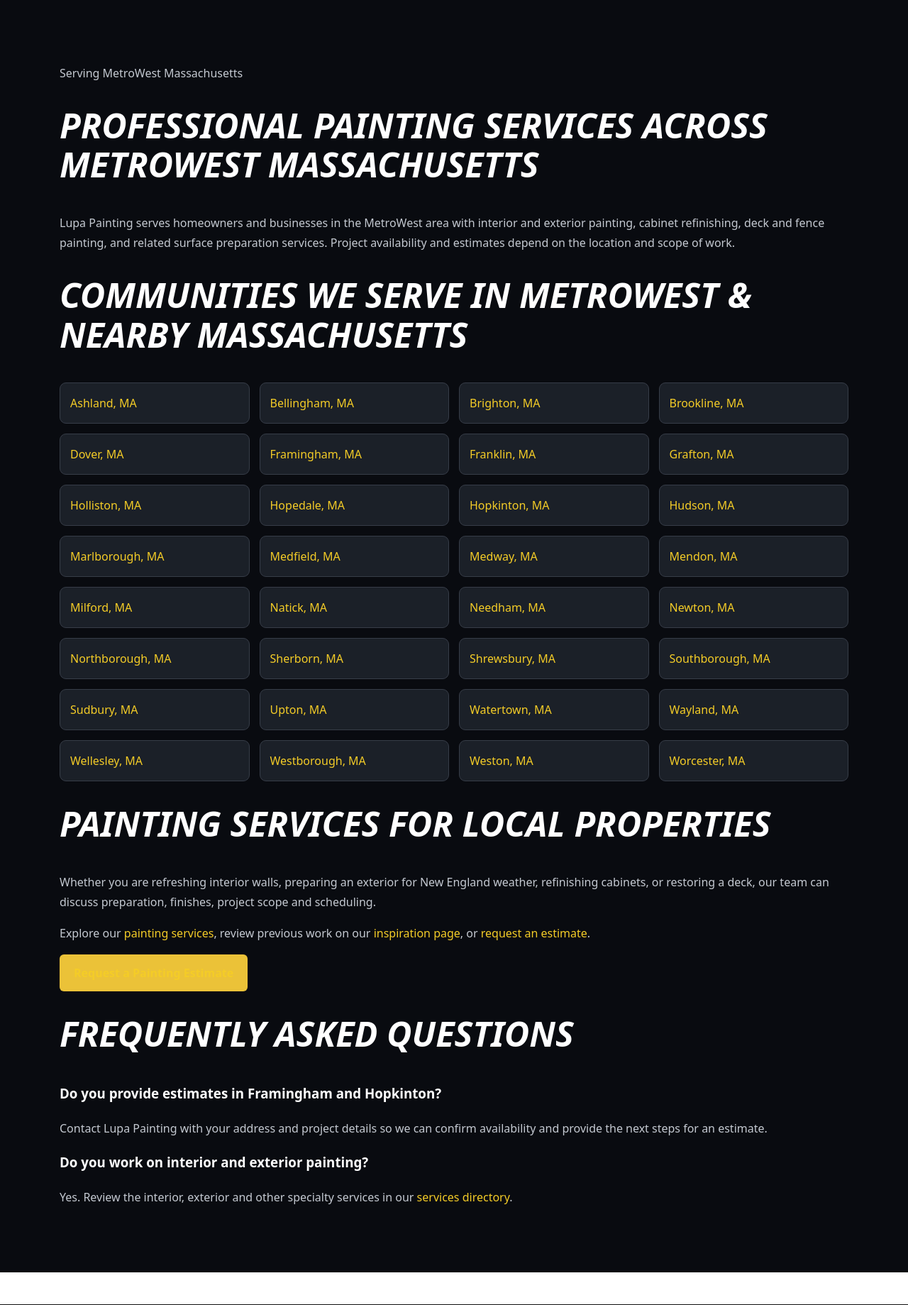
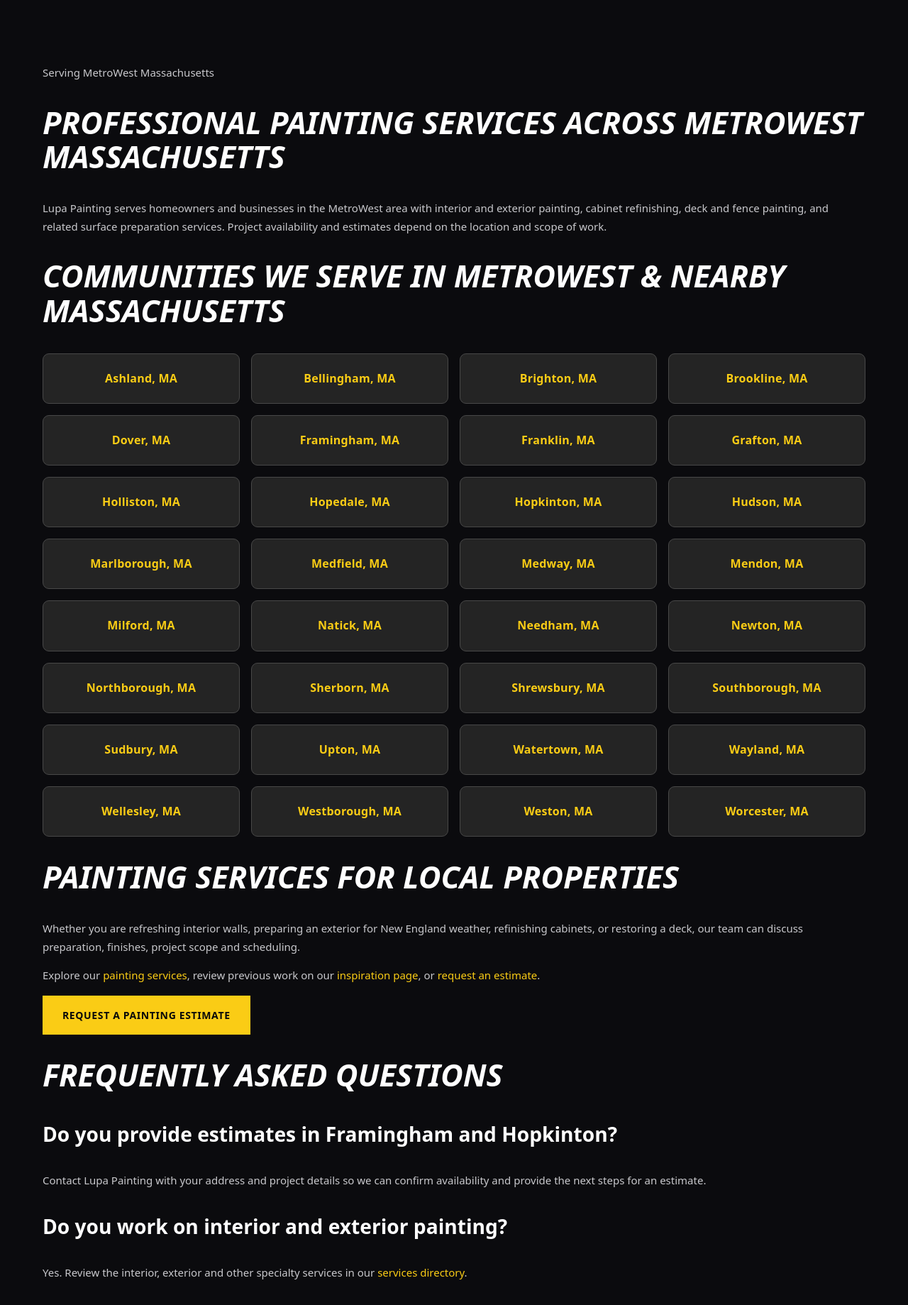
Before and after one commit to danmarques127-sys/lupa-services, a PHP site: page /service-areas.html in a window 1280 px wide. Shown: the part 404-2243 px from the top of the page at 71% size. Run offline with PHP 8.4, Linux system fonts and the light colour scheme.

Commit message:
design: restore spacious grid, alternating dark sections and sharp yellow CTAs for local pages

```diff
--- a/assets/css_main/lupa-inner-pages.css
+++ b/assets/css_main/lupa-inner-pages.css
@@ -1,12 +1,29 @@
-/* Common Lupa editorial/area content presentation */
-.lupaInnerMain{background:#090b10;color:#f4f4f4;min-height:300px}
-.lupaInnerMain .lupaContentSection{padding:76px 0;border-top:1px solid #b89519;background:#090b10}
-.lupaInnerMain .lupaContentSection:nth-of-type(even){background:#15191f}
-.lupaInnerMain .container{max-width:1160px;margin:auto;padding:0 24px}
-.lupaInnerMain h2{font-size:clamp(1.8rem,3.8vw,3.2rem);line-height:1.14;text-transform:uppercase;font-weight:900;font-style:italic;color:#fff}
-.lupaInnerMain h3{color:#fff}.lupaInnerMain p,.lupaInnerMain li{color:#c4c9d1;line-height:1.75}
-.lupaInnerMain a:not(.btn){color:#f4cc27}.lupaInnerMain .lupaCard,.lupaInnerMain .panel,.lupaInnerMain .article{background:#1b2028;border:1px solid #3b414b;border-radius:12px;padding:22px}
-.lupaInnerMain .cities,.lupaInnerMain .services{display:grid;grid-template-columns:repeat(auto-fit,minmax(220px,1fr));gap:14px;list-style:none;padding:0}
-.lupaInnerMain .cities li,.lupaInnerMain .services a{background:#1b2028;border:1px solid #373d48;border-radius:9px;padding:14px}
-.lupaInnerMain .lupaLocalGrid{display:grid;grid-template-columns:repeat(auto-fit,minmax(230px,1fr));gap:20px}
-@media(max-width:650px){.lupaInnerMain .lupaContentSection{padding:45px 0}.lupaInnerMain .container{padding:0 17px}}
+/* Lupa location pages: aligned with About, Services and Inspiration */
+.lupaInnerMain{width:100%;max-width:none!important;margin:0!important;padding:0!important;background:#0b0b0e;color:#fff}
+.lupaInnerMain .lupaContentSection{width:100%;max-width:none!important;display:block;padding:78px 0!important;margin:0!important;background:#0b0b0e;border-top:1px solid rgba(250,204,21,.3)}
+.lupaInnerMain .lupaContentSection:nth-of-type(even){background:#191919}
+.lupaInnerMain .container{width:min(1160px,calc(100% - 48px))!important;max-width:1160px!important;margin:0 auto!important;padding:0!important;display:block}
+.lupaInnerMain .lupaLocalIntro{text-align:center;max-width:850px;margin:0 auto}
+.lupaInnerMain .lupaLocalIntro h2,.lupaInnerMain .lupaSectionHeading{text-align:center;text-transform:uppercase;font-style:italic;font-size:clamp(29px,3.7vw,51px);font-weight:900;line-height:1.1;margin:12px 0 22px;color:#fff}
+.lupaInnerMain .lupaLocalIntro p{max-width:780px;margin:0 auto 12px}
+.lupaInnerMain h2{font-size:clamp(27px,3.4vw,46px);line-height:1.12;text-transform:uppercase;font-weight:900;font-style:italic;color:#fff}
+.lupaInnerMain h3{font-size:clamp(20px,2.2vw,29px);font-weight:800;color:#fff}
+.lupaInnerMain p,.lupaInnerMain li{font-size:clamp(15px,1.1vw,18px);line-height:1.7;color:#c8c8cc}
+.lupaInnerMain a:not(.btn):not(.cta):not(.lupaLocalCta){color:#facc15}
+.lupaInnerMain .cities{display:grid!important;grid-template-columns:repeat(4,minmax(0,1fr))!important;gap:16px!important;list-style:none!important;width:100%!important;margin:35px 0 0!important;padding:0!important}
+.lupaInnerMain .cities li{display:flex!important;align-items:stretch;min-width:0;margin:0;padding:0!important;border:1px solid #484848;border-radius:9px;background:#242424;transition:transform .2s,border-color .2s,background .2s}
+.lupaInnerMain .cities li:hover{transform:translateY(-3px);border-color:#facc15;background:#303030}
+.lupaInnerMain .cities li a{width:100%;display:flex;align-items:center;justify-content:center;padding:21px 10px;text-align:center;text-decoration:none;font-weight:800;font-size:16px;letter-spacing:.015em;color:#facc15!important}
+.lupaInnerMain .lupaLocalGrid,.lupaInnerMain .services{display:grid!important;grid-template-columns:repeat(3,minmax(0,1fr))!important;gap:18px!important;margin:28px 0!important;padding:0!important}
+.lupaInnerMain .lupaLocalGrid>* , .lupaInnerMain .services a,.lupaInnerMain .panel{padding:27px!important;border-radius:12px!important;border:1px solid #464646!important;background:#252525!important;box-shadow:0 12px 24px rgba(0,0,0,.12)}
+.lupaInnerMain .services a{display:flex;align-items:center;justify-content:center;min-height:95px;text-align:center;font-weight:800;color:#facc15;text-decoration:none}
+.lupaInnerMain .lupaLocalCta,.lupaInnerMain a.cta,.lupaInnerMain a.btn{display:inline-flex!important;align-items:center;justify-content:center;background:#facc15!important;color:#090909!important;padding:16px 28px!important;font-size:14px!important;font-weight:900!important;letter-spacing:.045em;text-transform:uppercase;text-decoration:none;border:0!important;border-radius:0!important;min-height:52px;box-shadow:none!important}
+.lupaInnerMain a.lupaLocalCta:hover,.lupaInnerMain a.cta:hover{background:#ffe047!important}
+.lupaInnerMain .lupaLocalFaq{max-width:900px;margin:auto}
+.lupaInnerMain .lupaLocalFaq h3{padding-top:15px;border-top:1px solid #404040}
+.lupaInnerMain .lupaNearbyList{display:flex;justify-content:center;flex-wrap:wrap;gap:14px;margin:25px auto;max-width:950px;list-style:none;padding:0}
+.lupaInnerMain .lupaNearbyList li{list-style:none;margin:0;background:#292929;border:1px solid #454545;border-radius:7px;padding:12px 18px}
+.lupaInnerMain .lupaSectionHeading{text-align:center}
+.lupaInnerMain .lupaSectionLead{text-align:center;max-width:800px;margin:0 auto 20px}
+@media(max-width:900px){.lupaInnerMain .cities{grid-template-columns:repeat(3,minmax(0,1fr))!important}.lupaInnerMain .services{grid-template-columns:repeat(2,minmax(0,1fr))!important}}
+@media(max-width:600px){.lupaInnerMain .lupaContentSection{padding:48px 0!important}.lupaInnerMain .container{width:calc(100% - 34px)!important}.lupaInnerMain .cities,.lupaInnerMain .services{grid-template-columns:repeat(2,minmax(0,1fr))!important;gap:10px!important}.lupaInnerMain .cities li a{font-size:13px;padding:15px 5px}.lupaInnerMain .lupaLocalGrid{grid-template-columns:1fr!important}.lupaInnerMain .lupaLocalCta,.lupaInnerMain a.cta{width:100%}}
```
